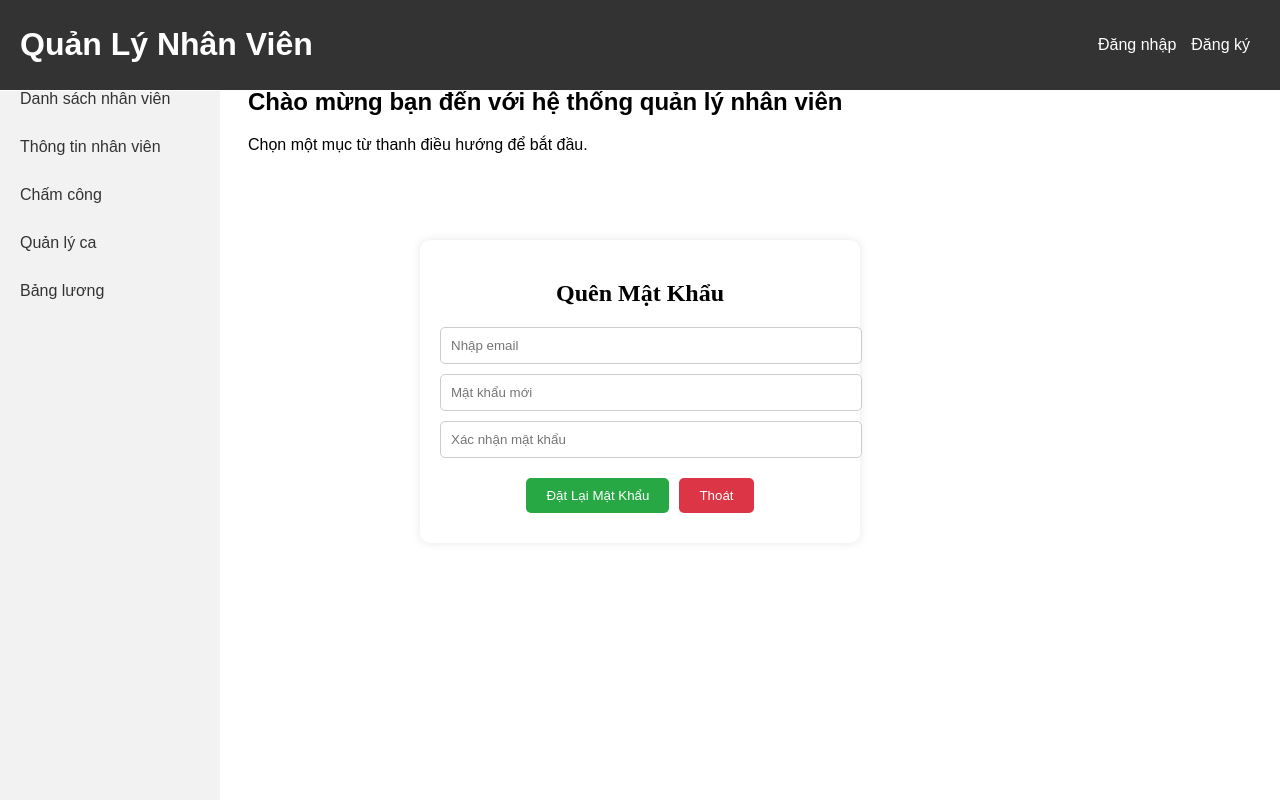
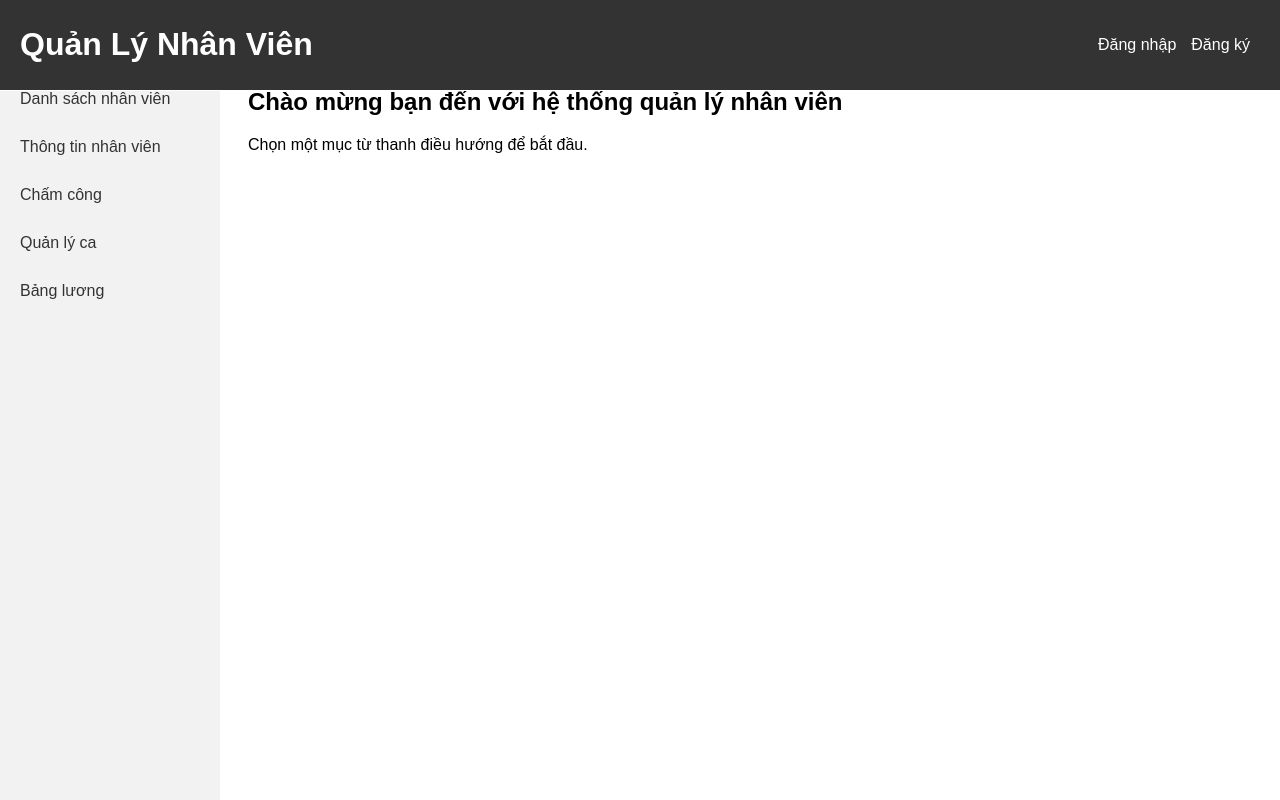
Before and after one commit to lehuuthienphuc/quanlynhansu, an Angular app in the folder qlns/: page / in a window 1280 px wide. Built offline with nearby package versions, Linux system fonts and the light colour scheme.

Commit message:
cap nhat lai trang index

```diff
--- a/qlns/src/app/app-routing.module.ts
+++ b/qlns/src/app/app-routing.module.ts
@@ -2,10 +2,12 @@ import { NgModule } from '@angular/core';
 import { RouterModule, Routes } from '@angular/router';
 import { LoginComponent } from './login/login.component';
 import { EmployeeManagementComponent } from './employee-management/employee-management.component';
+import { RegisterComponent } from './register/register.component'; // Import the Register component
 
 const routes: Routes = [
-  { path: '', component: EmployeeManagementComponent }, // Default route
+  { path: '', component: EmployeeManagementComponent }, // Default route for Employee Management
   { path: 'login', component: LoginComponent },          // Login route
+  { path: 'register', component: RegisterComponent },    // Register route
 ];
 
 @NgModule({
--- a/qlns/src/app/app.component.html
+++ b/qlns/src/app/app.component.html
@@ -1,4 +1,4 @@
 <!-- <app-employee-management></app-employee-management> -->
 <!-- <app-login></app-login> -->
 <router-outlet></router-outlet>
-<app-forgot-password></app-forgot-password>
+<!-- <app-forgot-password></app-forgot-password> -->
--- a/qlns/src/app/employee-management/employee-management.component.html
+++ b/qlns/src/app/employee-management/employee-management.component.html
@@ -11,7 +11,7 @@
     <h1>Quản Lý Nhân Viên</h1>
     <div class="login-register">
       <a routerLink="/login">Đăng nhập</a>
-      <a href="#">Đăng ký</a>
+      <a routerLink="/register">Đăng ký</a>
     </div>
   </header>
   <nav>
```
